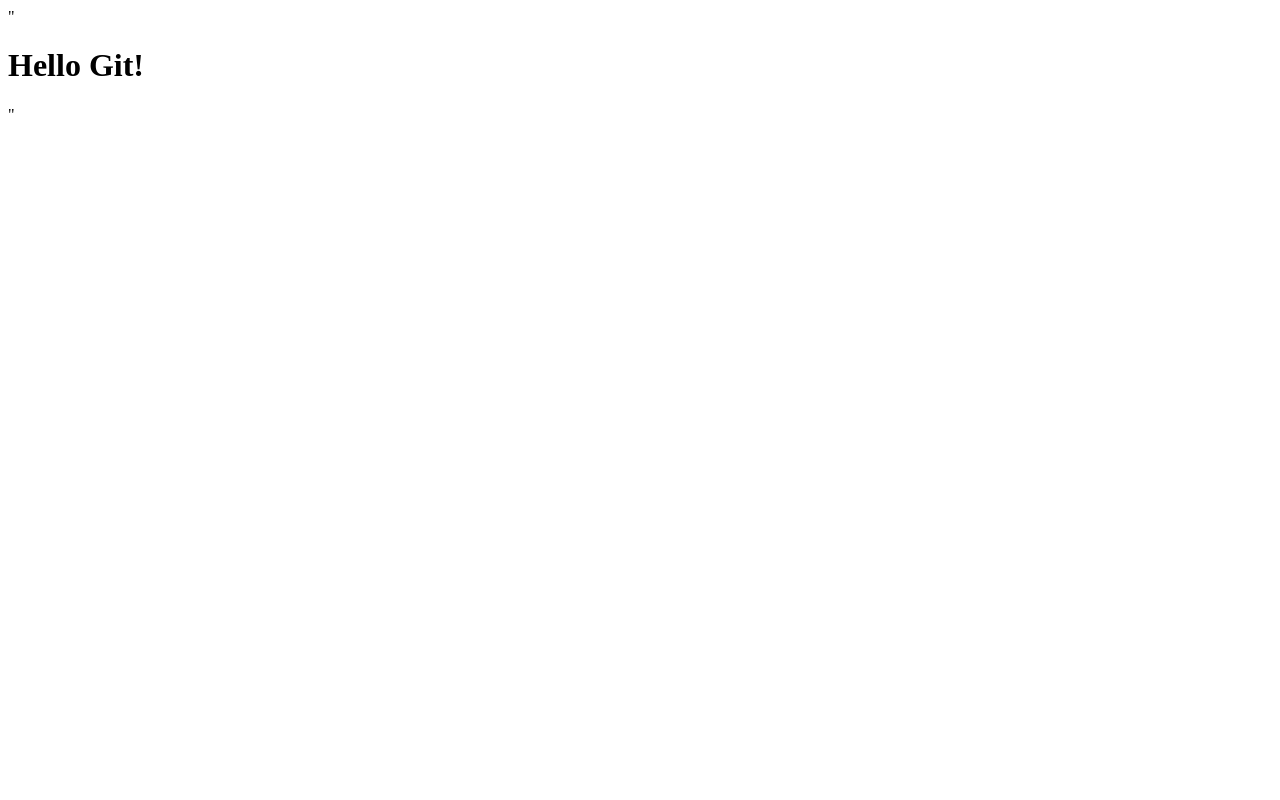
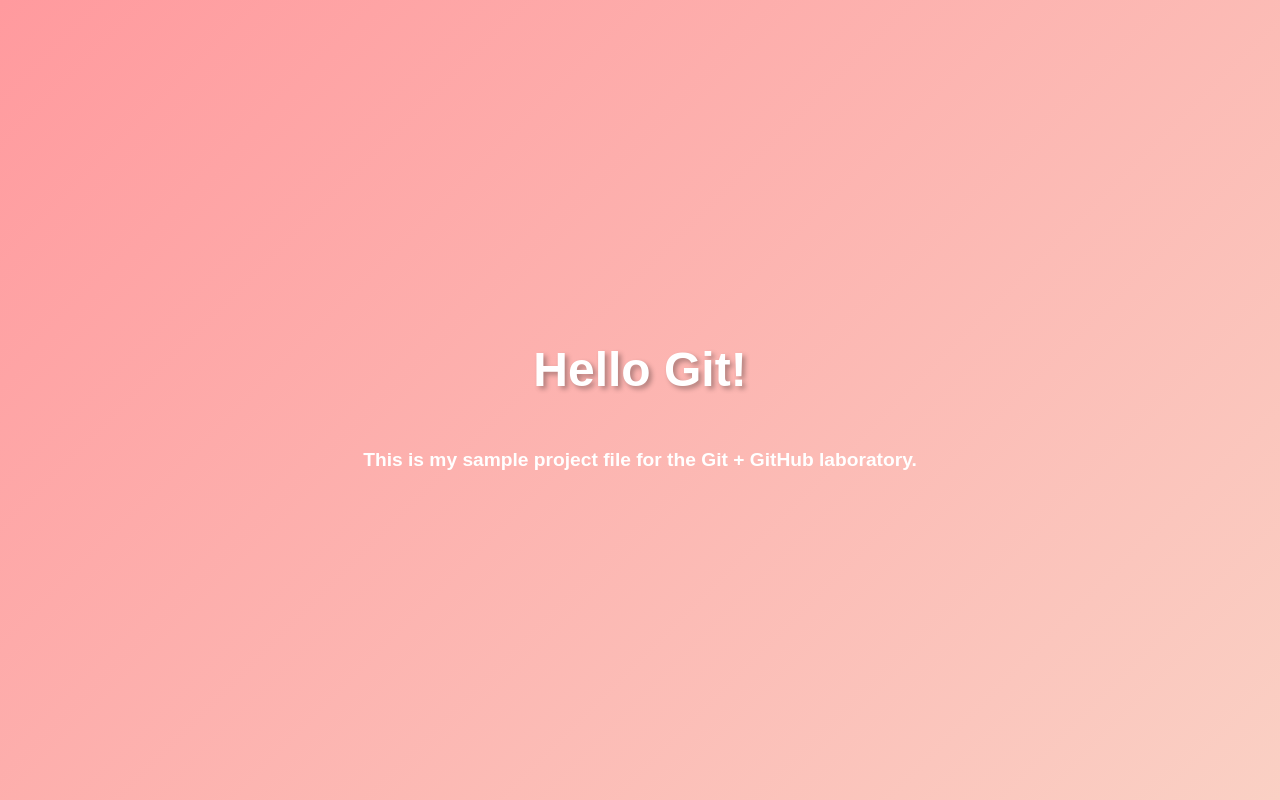
Before and after one commit to alliyahmarythonjanedision/disionmy-git-lab, a plain HTML site: page index.html in a window 1280 px wide. Drawn offline with Linux system fonts and the light colour scheme.

Commit message:
dd CSS design for feature-1 enhancement

```diff
--- a/index.html
+++ b/index.html
@@ -1 +1,35 @@
-"<h1>Hello Git!</h1>"
+<!DOCTYPE html>
+<html>
+<head>
+    <title>Git Lab - Feature 1</title>
+    <style>
+        body {
+            margin: 0;
+            padding: 0;
+            font-family: Arial, sans-serif;
+            background: linear-gradient(135deg, #ff9a9e 0%, #fad0c4 100%);
+            display: flex;
+            flex-direction: column;
+            align-items: center;
+            justify-content: center;
+            height: 100vh;
+        }
+
+        h1 {
+            color: #fff;
+            font-size: 3rem;
+            text-shadow: 3px 3px 5px rgba(0,0,0,0.3);
+        }
+
+        p {
+            color: #fff;
+            font-weight: bold;
+            font-size: 1.2rem;
+        }
+    </style>
+</head>
+<body>
+    <h1>Hello Git!</h1>
+    <p>This is my sample project file for the Git + GitHub laboratory.</p>
+</body>
+</html>
```
